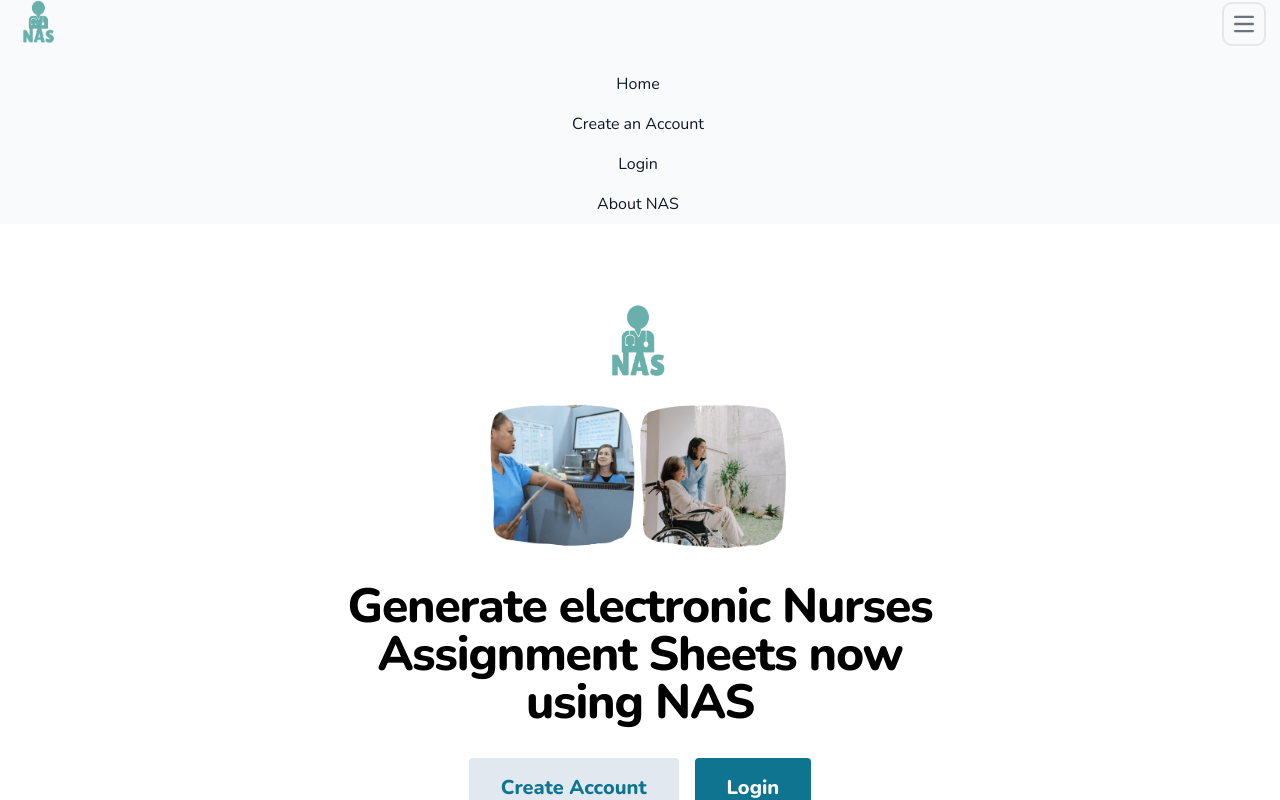
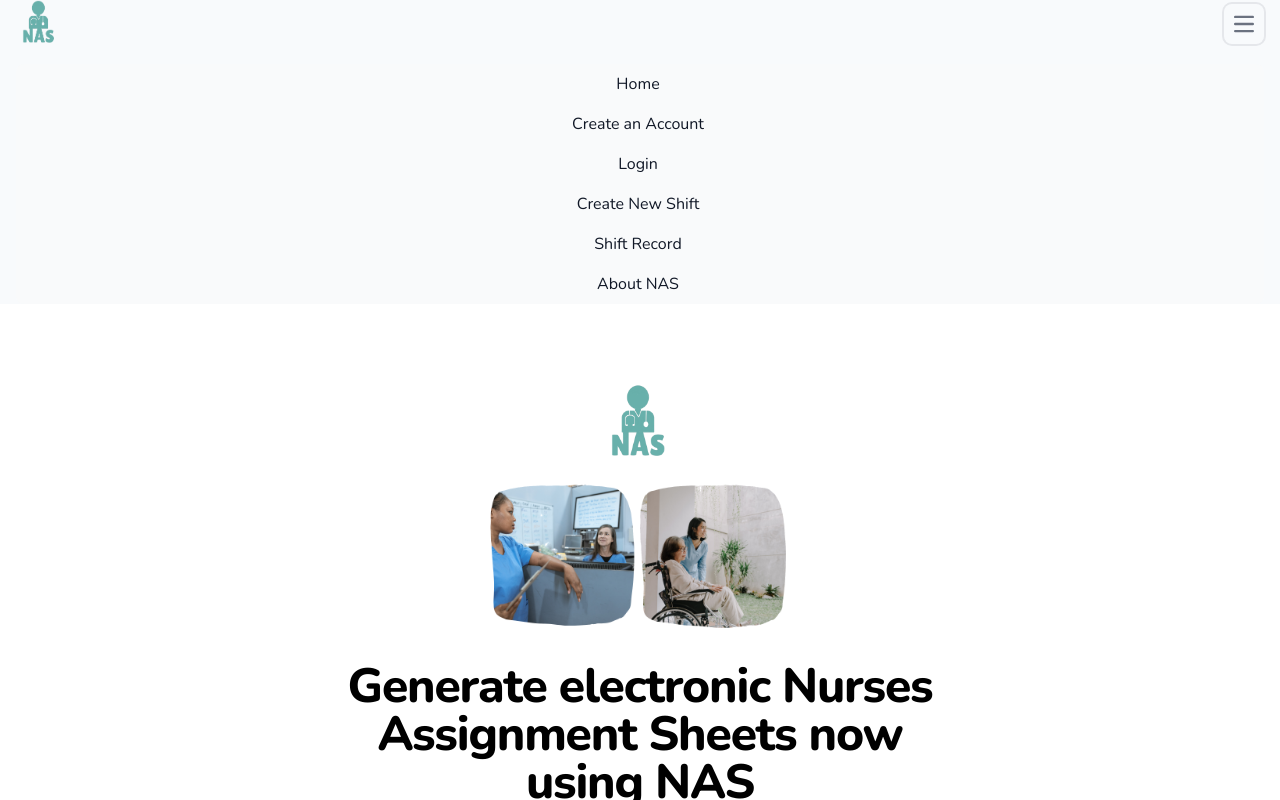
Before and after one commit to Hiba-Mohamed/Reactjs-Nurses-Assignment-Sheet, a React (Vite) app: page / in a window 1280 px wide. Both pictures are taken after a click on the button "Open main menu". Shown: the top 800 px of the page. Built offline with nearby package versions, Linux system fonts and the light colour scheme.

Commit message:
added pages as authentication not in place yet

```diff
--- a/src/components/header/header.tsx
+++ b/src/components/header/header.tsx
@@ -69,6 +69,22 @@
             </li>
             <li>
               <a
+                href="./startSheet"
+                className="block py-2 pl-3 pr-4 text-gray-900 rounded hover:text-green"
+              >
+                Create New Shift
+              </a>
+            </li>
+            <li>
+              <a
+                href="./shiftHistory"
+                className="block py-2 pl-3 pr-4 text-gray-900 rounded hover:text-green"
+              >
+                Shift Record
+              </a>
+            </li>
+            <li>
+              <a
                 href="./about"
                 className="block py-2 pl-3 pr-4 text-gray-900 rounded hover:text-green"
               >
```
